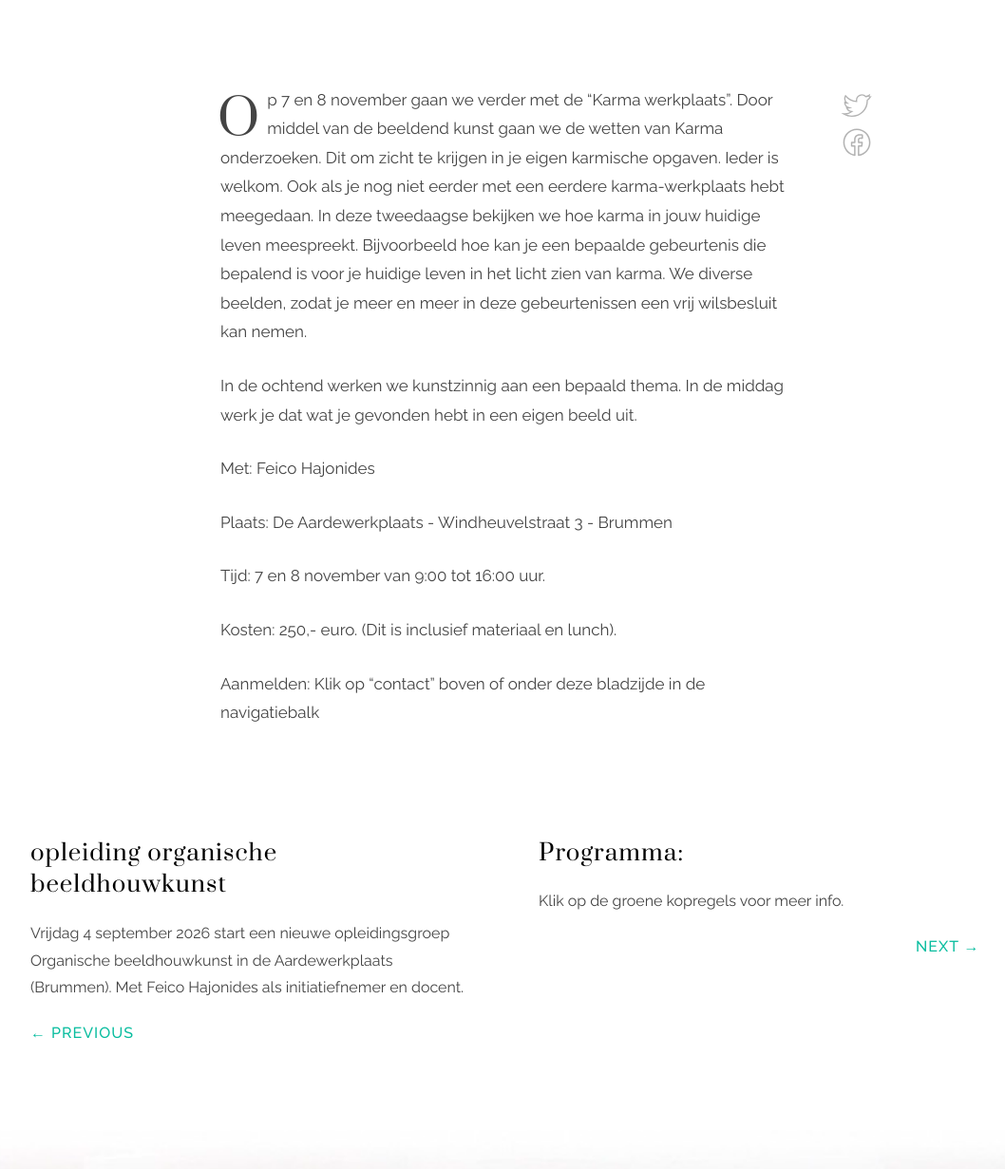
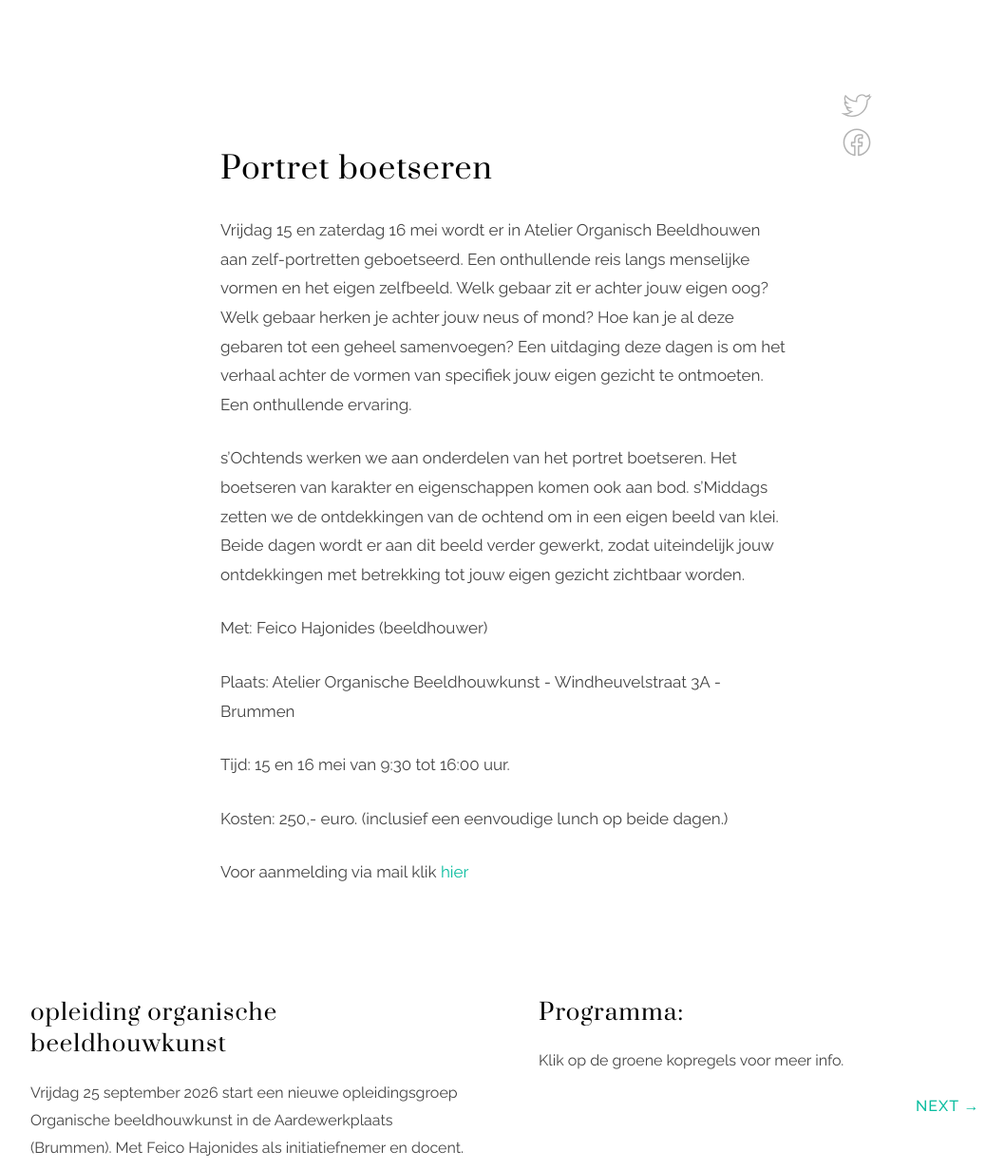
Before and after one commit to feicohajonides2020/feicohajonides2020.github.io, a Jekyll site: the page built from _posts/2019-09-02-Karma werkplaats.md, in a window 1280 px wide and 1400 px high, scrolled down 551 px. Shown: the part 169-1400 px from the top of the window at 95% size, without its empty margins (108-1166 px from the left). Built offline with Jekyll 4.4.1, drawn with Linux system fonts in a browser that asks for light colours.

Commit message:
opleiding
opleidng

```diff
--- a/_posts/2019-09-01- Opleiding organische beeldhouwkunst.md
+++ b/_posts/2019-09-01- Opleiding organische beeldhouwkunst.md
@@ -10,7 +10,7 @@ header:
 
 
 
-Vrijdag 4 september 2026 start een nieuwe opleidingsgroep Organische beeldhouwkunst in de Aardewerkplaats (Brummen). Met Feico Hajonides als initiatiefnemer en docent.
+Vrijdag 25 september 2026 start een nieuwe opleidingsgroep Organische beeldhouwkunst in de Aardewerkplaats (Brummen). Met Feico Hajonides als initiatiefnemer en docent.
 
 We beginnen met een introductie jaar. In dit jaar worden je handvaten aangeboden om de eigen talenten en mogelijkheden in deze levende kunstvorm te onderzoeken en verder te ontwikkelen. In deze opleiding van in totaal drie jaar willen we een beeldhouwkunst uitwerken die past in de huidige tijd. Een beeldhouwkunst waarin niet louter het zichtbare het uitgangspunt is, maar waarin ook het onzichtbare (de ziele- en geestelijke wereld) het motief is waar vanuit er gewerkt wordt. Kortom een beeldhouwkunst waarin het gaat om jouw vormen waarin jouw verhaal zich uitspreken kan.
 
@@ -47,7 +47,7 @@ De kosten voor deze opleiding zijn 2600,- euro pp per jaar. (Inclusief beeldend
 
 ## Tijd
 
-Het eerste jaar van de opleiding start vrijdag 4 september 2025 en bestaat uit 20 dag-bijeenkomsen. Van september t/m juni iedere maand een vrijdag en een zaterdag aansluitend.
+Het eerste jaar van de opleiding start vrijdag 25 september 2025 en bestaat uit 20 dag-bijeenkomsen. Van september t/m juni iedere maand een vrijdag en een zaterdag aansluitend.
 
 Iedere dag begint om 9:00 uur (welkom vanaf 8:45 uur) en eindigt uiterlijk om 16:00 uur.
 
@@ -55,7 +55,7 @@ Iedere dag begint om 9:00 uur (welkom vanaf 8:45 uur) en eindigt uiterlijk om 16
 
 We kunnen gebruik maken van een ruim atelier/werkplaats  en een bronsgieterij:
 Atelier Organische Beeldhouwkunst.
-Windheuvelstraat 3
+Windheuvelstraat 3A
 6971 JV Brummen (nabij Zutphen).
 
 Door het jaar heen bezoeken we musea en galeries.
--- a/_posts/2019-09-02-Karma werkplaats.md
+++ b/_posts/2019-09-02-Karma werkplaats.md
@@ -6,21 +6,21 @@ header:
     align:
     text: light
 ---
-Op 7 en 8 november gaan we verder met de “Karma werkplaats”. Door middel van de beeldend kunst gaan we de wetten van Karma onderzoeken. Dit om zicht te krijgen in je eigen karmische opgaven. Ieder is welkom. Ook als je nog niet eerder met een eerdere karma-werkplaats hebt meegedaan.
-In deze tweedaagse bekijken we hoe karma in jouw huidige leven meespreekt. Bijvoorbeeld hoe kan je een bepaalde gebeurtenis die bepalend is voor je huidige leven in het licht zien van karma. We diverse beelden, zodat je meer en meer in deze gebeurtenissen een vrij wilsbesluit kan nemen.
 
-In de ochtend werken we kunstzinnig aan een bepaald thema. In de middag werk je dat wat je gevonden hebt in een eigen beeld uit.
+## Portret boetseren
 
+Vrijdag  15  en zaterdag  16 mei wordt er in Atelier Organisch Beeldhouwen aan zelf-portretten geboetseerd. Een onthullende reis langs menselijke vormen en het eigen zelfbeeld. Welk gebaar zit er achter jouw eigen oog? Welk gebaar herken je achter jouw neus of mond? Hoe kan je al deze gebaren tot een geheel samenvoegen?
+Een uitdaging deze dagen is om het verhaal achter de vormen van specifiek jouw eigen gezicht te ontmoeten. Een onthullende ervaring.
 
+s’Ochtends werken we aan onderdelen van het portret boetseren. Het boetseren van karakter en eigenschappen komen ook aan bod.
+s’Middags zetten we de ontdekkingen van de ochtend om in een eigen beeld van klei. Beide dagen wordt er aan dit beeld verder gewerkt, zodat uiteindelijk jouw ontdekkingen met betrekking tot jouw eigen gezicht zichtbaar worden.
 
-Met: Feico Hajonides
+Met: Feico Hajonides (beeldhouwer)
 
-Plaats: De Aardewerkplaats - Windheuvelstraat 3 - Brummen
+Plaats: Atelier Organische Beeldhouwkunst - Windheuvelstraat 3A - Brummen
 
-Tijd: 7 en 8 november van 9:00 tot 16:00 uur.
+Tijd: 15 en 16 mei van 9:30 tot 16:00 uur.
 
-Kosten: 250,- euro. (Dit is inclusief materiaal en lunch).
+Kosten: 250,- euro. (inclusief een eenvoudige lunch op beide dagen.)
 
-Aanmelden:
-Klik op "contact"
-boven of onder deze bladzijde in de navigatiebalk
+Voor aanmelding via mail klik [hier](contact.md)
```
